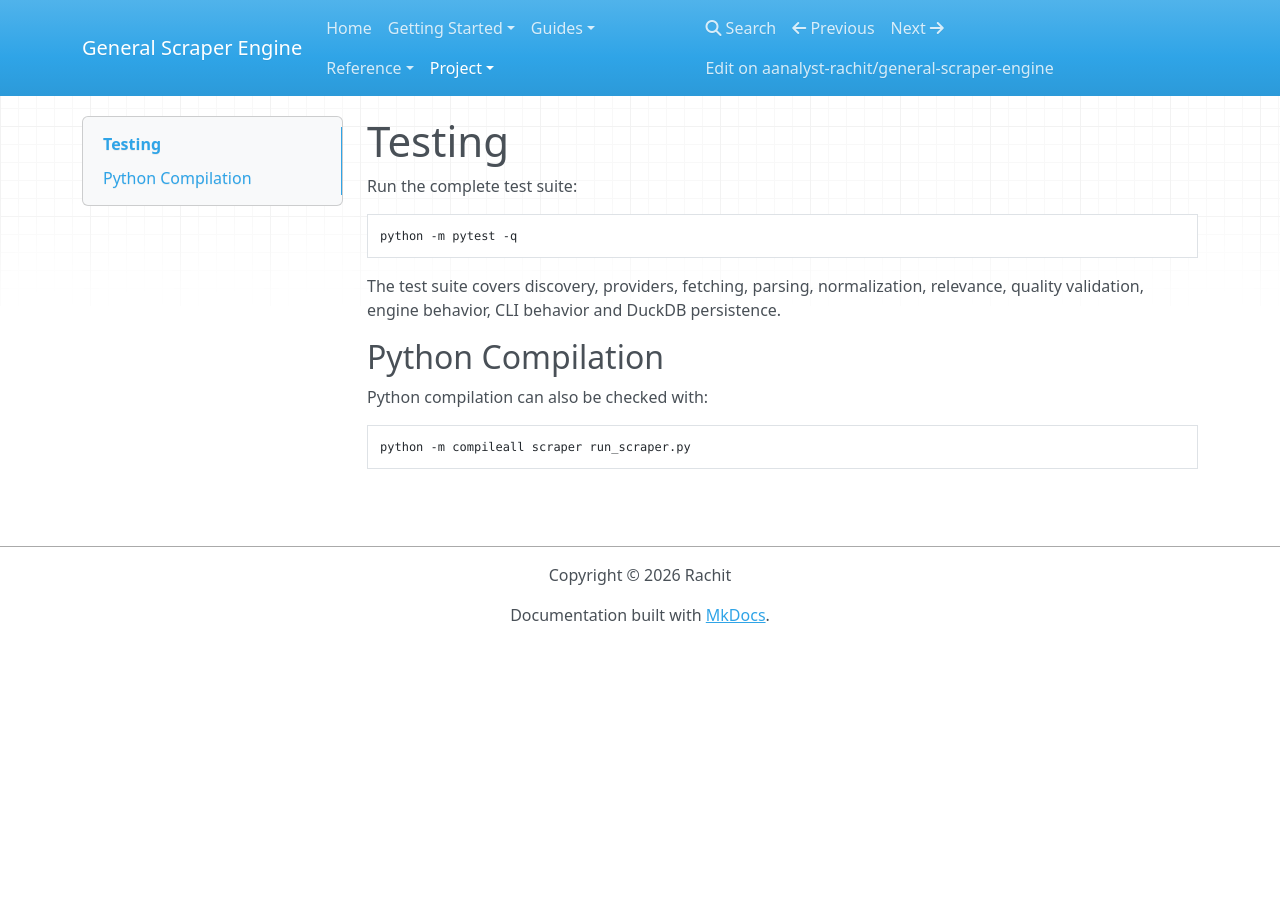
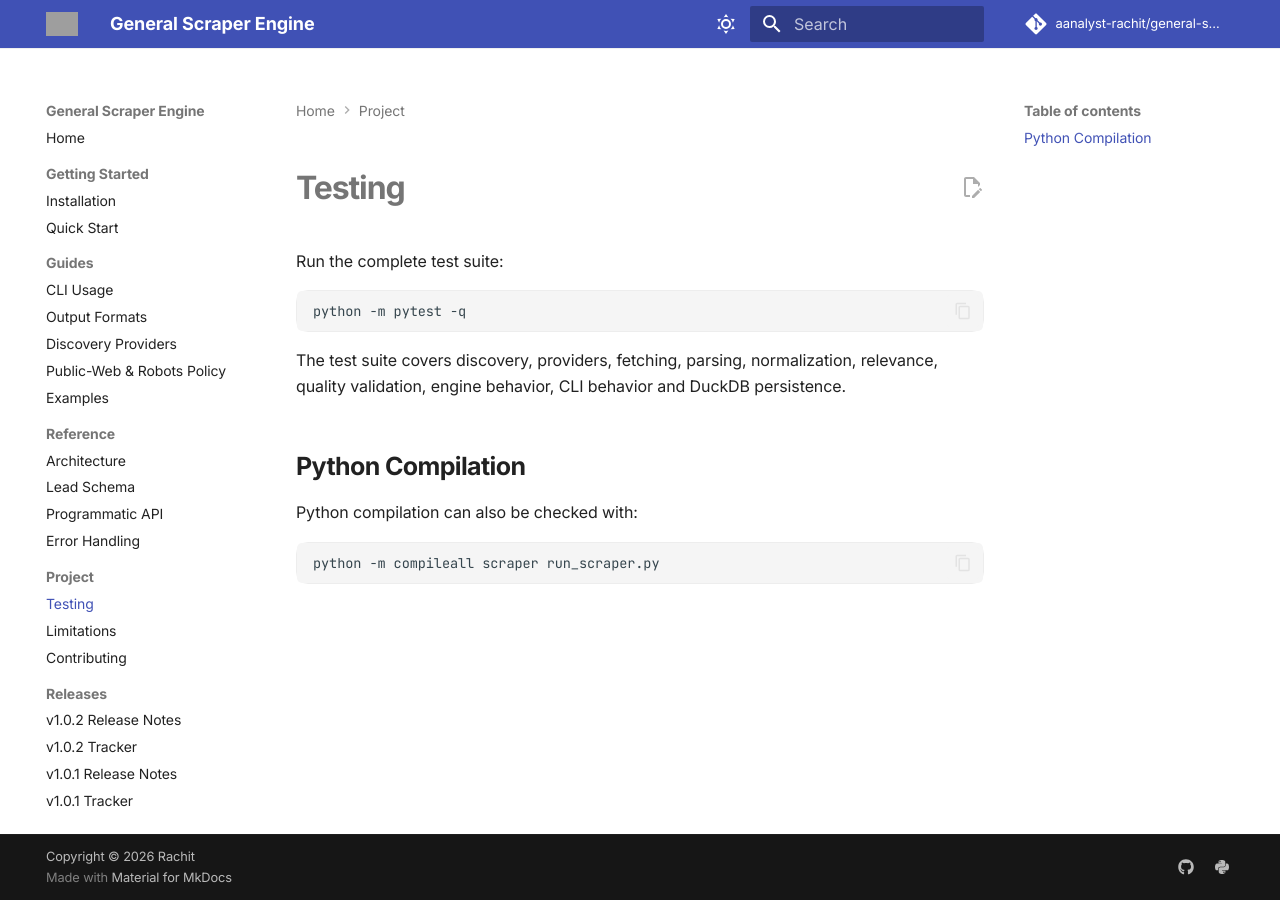
Before and after one commit to aanalyst-rachit/general-scraper-engine, an MkDocs documentation site: the page built from docs/testing.md, in a window 1280 px wide. Built offline with MkDocs 1.6.1 and Material for MkDocs 9.7.7, drawn with Linux system fonts in a browser that asks for light colours; nearby versions of some CDN libraries; comment, search, counter and statistics services are not loaded; grey boxes are pictures that could not be loaded.

Commit message:
docs: redesign documentation site

```diff
--- /dev/null
+++ b/docs/stylesheets/extra.css
@@ -0,0 +1,204 @@
+:root {
+  --md-text-font: "Inter", sans-serif;
+  --md-code-font: "JetBrains Mono", monospace;
+}
+
+body {
+  letter-spacing: -0.01em;
+}
+
+.md-header {
+  backdrop-filter: blur(14px);
+  box-shadow: 0 1px 0 rgba(127, 127, 127, 0.12);
+}
+
+.md-header__title {
+  font-weight: 700;
+}
+
+.md-tabs {
+  border-bottom: 1px solid rgba(127, 127, 127, 0.12);
+}
+
+.md-nav__item--section > .md-nav__link {
+  font-weight: 700;
+}
+
+.md-nav__link {
+  border-radius: 8px;
+}
+
+.md-nav__link:hover {
+  background: rgba(127, 127, 127, 0.08);
+}
+
+.md-content__inner {
+  padding-top: 2rem;
+  padding-bottom: 4rem;
+}
+
+.md-typeset h1 {
+  font-weight: 800;
+  letter-spacing: -0.035em;
+}
+
+.md-typeset h2 {
+  font-weight: 750;
+  letter-spacing: -0.025em;
+  margin-top: 2.5rem;
+}
+
+.md-typeset h3 {
+  font-weight: 700;
+}
+
+.gse-hero {
+  padding: 4rem 0 3rem;
+}
+
+.gse-hero h1 {
+  font-size: clamp(2.5rem, 6vw, 4.5rem);
+  line-height: 1;
+  font-weight: 850;
+  letter-spacing: -0.055em;
+  margin-bottom: 1.25rem;
+}
+
+.gse-hero .tagline {
+  max-width: 780px;
+  font-size: 1.2rem;
+  line-height: 1.7;
+  opacity: 0.82;
+}
+
+.gse-actions {
+  display: flex;
+  flex-wrap: wrap;
+  gap: 0.75rem;
+  margin-top: 2rem;
+}
+
+.gse-button {
+  display: inline-flex;
+  align-items: center;
+  justify-content: center;
+  padding: 0.75rem 1.15rem;
+  border-radius: 10px;
+  font-weight: 700;
+  text-decoration: none !important;
+  transition: transform 160ms ease, box-shadow 160ms ease, opacity 160ms ease;
+}
+
+.gse-button:hover {
+  transform: translateY(-2px);
+}
+
+.gse-button.primary {
+  background: var(--md-primary-fg-color);
+  color: var(--md-primary-bg-color) !important;
+}
+
+.gse-button.secondary {
+  border: 1px solid var(--md-default-fg-color--lightest);
+  color: var(--md-default-fg-color) !important;
+}
+
+.gse-grid {
+  display: grid;
+  grid-template-columns: repeat(3, minmax(0, 1fr));
+  gap: 1rem;
+  margin: 2rem 0;
+}
+
+.gse-card {
+  padding: 1.35rem;
+  border: 1px solid var(--md-default-fg-color--lightest);
+  border-radius: 14px;
+  background: var(--md-default-bg-color);
+  transition: transform 180ms ease, border-color 180ms ease, box-shadow 180ms ease;
+}
+
+.gse-card:hover {
+  transform: translateY(-3px);
+  border-color: var(--md-primary-fg-color);
+  box-shadow: 0 12px 30px rgba(0, 0, 0, 0.08);
+}
+
+.gse-card .icon {
+  font-size: 1.5rem;
+  margin-bottom: 0.65rem;
+}
+
+.gse-card h3 {
+  margin: 0 0 0.45rem;
+}
+
+.gse-card p {
+  margin: 0;
+  opacity: 0.78;
+}
+
+.gse-pipeline {
+  margin: 2rem 0;
+  padding: 1.4rem;
+  border: 1px solid var(--md-default-fg-color--lightest);
+  border-radius: 14px;
+  overflow-x: auto;
+  background: var(--md-code-bg-color);
+}
+
+.gse-pipeline code {
+  font-size: 0.9rem;
+}
+
+.md-typeset pre {
+  border-radius: 12px;
+  border: 1px solid var(--md-default-fg-color--lightest);
+}
+
+.md-typeset code {
+  border-radius: 5px;
+}
+
+.md-typeset table:not([class]) {
+  border-radius: 10px;
+  overflow: hidden;
+  display: table;
+}
+
+.md-typeset table:not([class]) th {
+  font-weight: 700;
+}
+
+.md-typeset .admonition,
+.md-typeset details {
+  border-radius: 12px;
+}
+
+.md-footer {
+  border-top: 1px solid var(--md-default-fg-color--lightest);
+}
+
+@media screen and (max-width: 900px) {
+  .gse-grid {
+    grid-template-columns: 1fr 1fr;
+  }
+
+  .gse-hero {
+    padding-top: 2.5rem;
+  }
+}
+
+@media screen and (max-width: 600px) {
+  .gse-grid {
+    grid-template-columns: 1fr;
+  }
+
+  .gse-hero h1 {
+    font-size: 2.7rem;
+  }
+
+  .gse-hero .tagline {
+    font-size: 1.05rem;
+  }
+}
--- a/mkdocs.yml
+++ b/mkdocs.yml
@@ -1,33 +1,111 @@
 site_name: General Scraper Engine
-site_description: General-purpose public-web lead scraper engine
+site_description: A modular, policy-aware public-web lead acquisition and extraction engine.
 site_url: https://aanalyst-rachit.github.io/general-scraper-engine/
 repo_url: https://github.com/aanalyst-rachit/general-scraper-engine
 repo_name: aanalyst-rachit/general-scraper-engine
+edit_uri: edit/main/docs/
 copyright: Copyright © 2026 Rachit
 
 theme:
-  name: mkdocs
-  navigation_depth: 3
+  name: material
+  language: en
+
+  features:
+    - navigation.instant
+    - navigation.instant.progress
+    - navigation.tracking
+    - navigation.sections
+    - navigation.expand
+    - navigation.path
+    - navigation.top
+    - search.suggest
+    - search.highlight
+    - search.share
+    - content.code.copy
+    - content.code.annotate
+    - content.action.edit
+    - toc.follow
+
+  palette:
+    - media: "(prefers-color-scheme: light)"
+      scheme: default
+      toggle:
+        icon: material/weather-sunny
+        name: Switch to dark mode
+
+    - media: "(prefers-color-scheme: dark)"
+      scheme: slate
+      toggle:
+        icon: material/weather-night
+        name: Switch to light mode
+
+  font:
+    text: Inter
+    code: JetBrains Mono
+
+  favicon: assets/favicon.svg
+  logo: material/web
+
+extra:
+  social:
+    - icon: fontawesome/brands/github
+      link: https://github.com/aanalyst-rachit/general-scraper-engine
+      name: GitHub
+    - icon: fontawesome/brands/python
+      link: https://pypi.org/project/general-scraper-engine/
+      name: PyPI
+
+plugins:
+  - search
+
+markdown_extensions:
+  - admonition
+  - attr_list
+  - md_in_html
+  - pymdownx.details
+  - pymdownx.superfences
+  - pymdownx.highlight:
+      anchor_linenums: true
+      line_spans: __span
+      pygments_lang_class: true
+  - pymdownx.tabbed:
+      alternate_style: true
+  - pymdownx.inlinehilite
+  - pymdownx.keys
+  - pymdownx.tasklist
+  - toc:
+      permalink: true
+
+extra_css:
+  - stylesheets/extra.css
 
 nav:
   - Home: index.md
+
   - Getting Started:
       - Installation: getting-started/installation.md
       - Quick Start: getting-started/quickstart.md
+
   - Guides:
       - CLI Usage: guides/cli.md
       - Output Formats: guides/output.md
       - Discovery Providers: guides/providers.md
       - Public-Web & Robots Policy: guides/policy.md
       - Examples: guides/examples.md
+
   - Reference:
       - Architecture: reference/architecture.md
       - Lead Schema: reference/lead-schema.md
       - Programmatic API: reference/api.md
       - Error Handling: reference/errors.md
+
   - Project:
       - Testing: testing.md
       - Limitations: limitations.md
       - Contributing: contributing.md
-      - Release Notes: release/v_1.0.1/RELEASE_NOTES.md
+
+  - Releases:
+      - v1.0.2 Release Notes: release/v_1.0.2/RELEASE_NOTES.md
+      - v1.0.2 Tracker: release/v_1.0.2/tracker.md
+      - v1.0.1 Release Notes: release/v_1.0.1/RELEASE_NOTES.md
       - v1.0.1 Tracker: release/v_1.0.1/tracker.md
--- a/requirements-docs.txt
+++ b/requirements-docs.txt
@@ -1 +1,2 @@
 mkdocs>=1.6,<2
+mkdocs-material>=9,<10
```
Also changed, not shown: docs/index.md (+259 -16 lines), docs/assets/favicon.svg (added).
